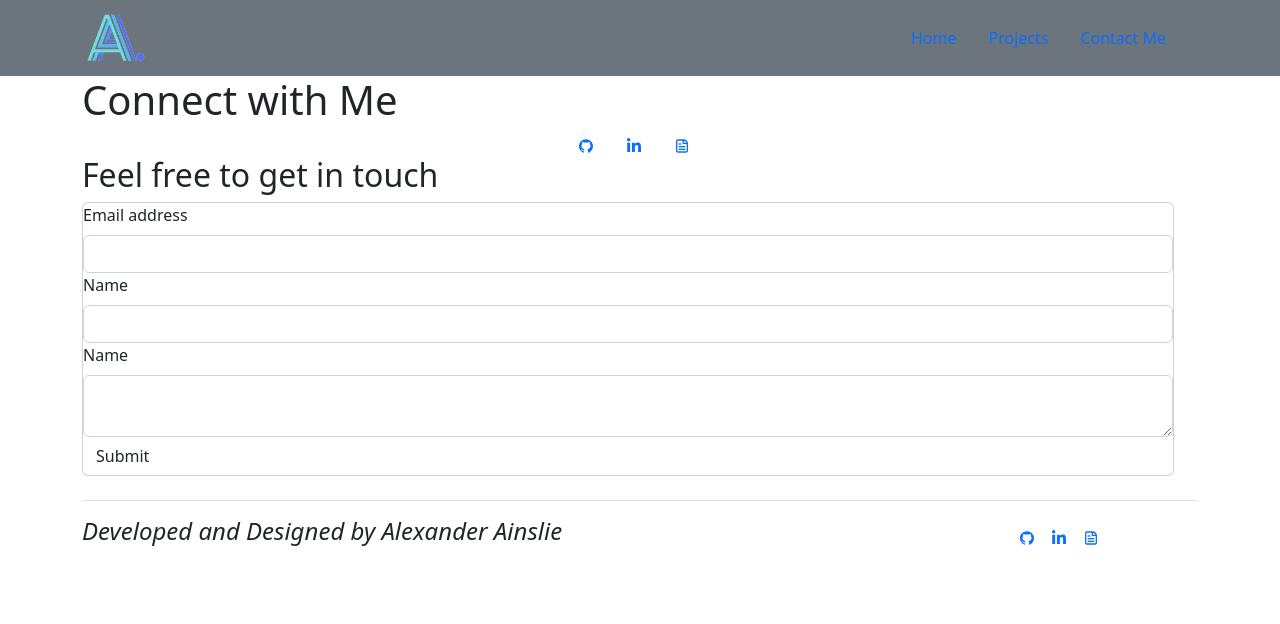
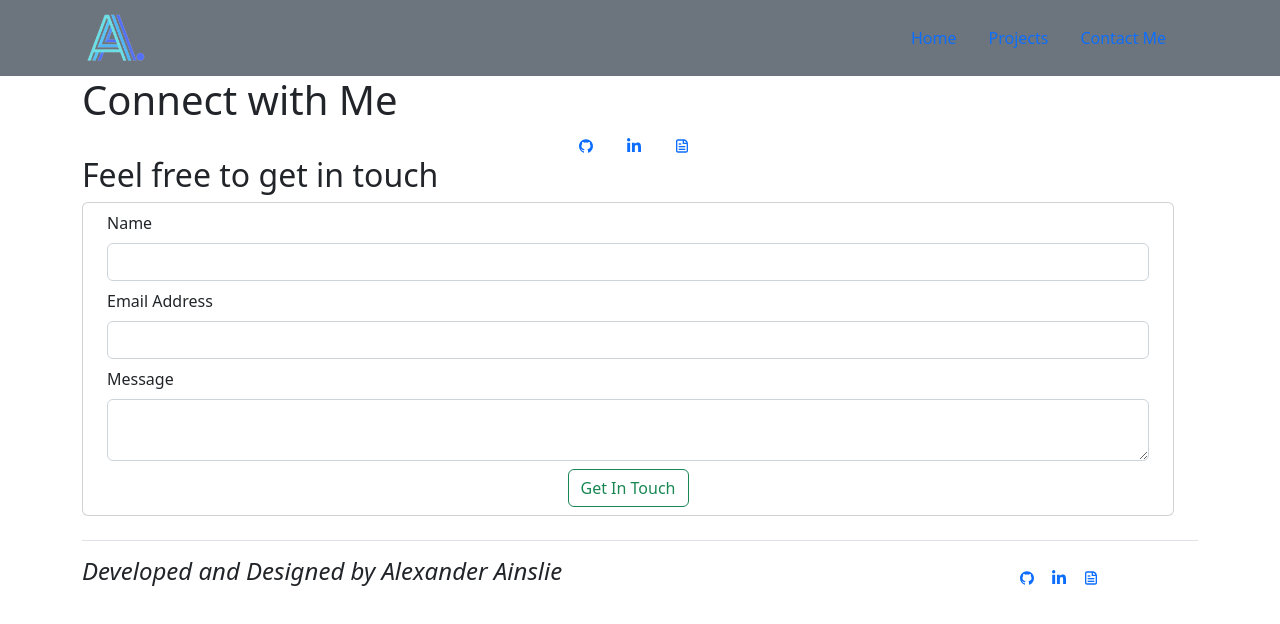
Before and after one commit to AlexAins/React-Portfolio, a React (Create React App) app: page /#/contact in a window 1280 px wide. Shown: the top 624 px of the page. Built offline with nearby package versions, Linux system fonts and the light colour scheme.

Commit message:
edited contact form

```diff
--- a/src/components/Contact/ContactForm.js
+++ b/src/components/Contact/ContactForm.js
@@ -18,19 +18,9 @@
     };
 
     return (
-        <div className="contactForm" >
+        <div className="container contactForm" >
           <form onSubmit={handleOnSubmit}>
-            <div className="">
-              <label for="inputEmail" class="form-label">Email address</label>
-              <input
-                id="inputEmail"
-                class="form-control"
-                type="email"
-                name='from_email'
-                required
-              />
-            </div>
-            <div className="">
+            <div className="container my-2">
               <label for="inputName" class="form-label">Name</label>
               <input
                 id="inputName"
@@ -40,8 +30,18 @@
                 required
               />
             </div>
-            <div className="">
-              <label for="inputMessage" class="form-label">Name</label>
+            <div className="container my-2">
+              <label for="inputEmail" class="form-label">Email Address</label>
+              <input
+                id="inputEmail"
+                class="form-control"
+                type="email"
+                name='from_email'
+                required
+              />
+            </div>
+            <div className="container my-2">
+              <label for="inputMessage" class="form-label">Message</label>
               <textarea
                 id="inputMessage"
                 class="form-control"
@@ -50,7 +50,9 @@
                 required
               />
             </div>
-            <button className="btn" type='submit'>Submit</button>
+            <div className="container d-flex justify-content-center my-2">
+              <button className="btn btn-outline-success" type='submit'>Get In Touch</button>
+            </div>
           </form>
         </div>
     );
```
